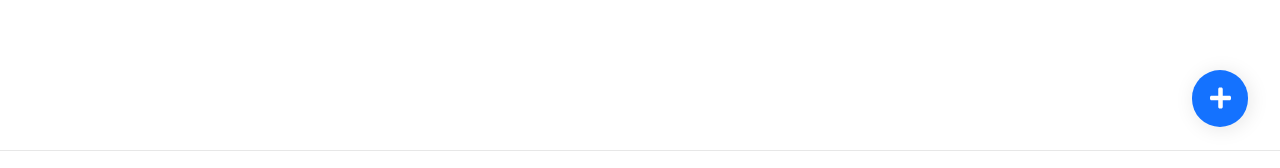
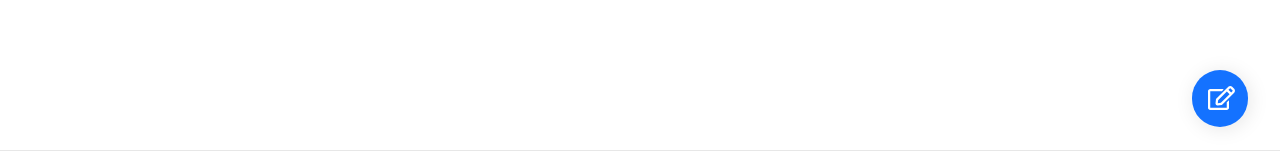
Before and after one commit to lauracastrovenegas/comsw4170-final-project, a React (Create React App) app: page /my-lists in a window 1280 px wide. Shown: the part 577-745 px from the top of the page. Built offline with nearby package versions, Linux system fonts and the light colour scheme.

Commit message:
Changed icon for add

```diff
--- a/src/components/addFloatButton.js
+++ b/src/components/addFloatButton.js
@@ -1,9 +1,9 @@
-/* Reaction Icon */
+/* Add Float Button */
 
 import React, { useEffect } from "react";
 import styled from "styled-components/macro";
 import { FontAwesomeIcon } from '@fortawesome/react-fontawesome'
-import { faPlus } from '@fortawesome/free-solid-svg-icons'
+import { faEdit } from '@fortawesome/free-regular-svg-icons'
 
 const IconWrapper = styled.div`
     a {
@@ -32,7 +32,7 @@ export const AddButton = ({
     return (
         <IconWrapper>
             <a href={route}>
-                <Icon><FontAwesomeIcon icon={faPlus}/></Icon>
+                <Icon><FontAwesomeIcon icon={faEdit}/></Icon>
             </a>
         </IconWrapper>
     );
```
